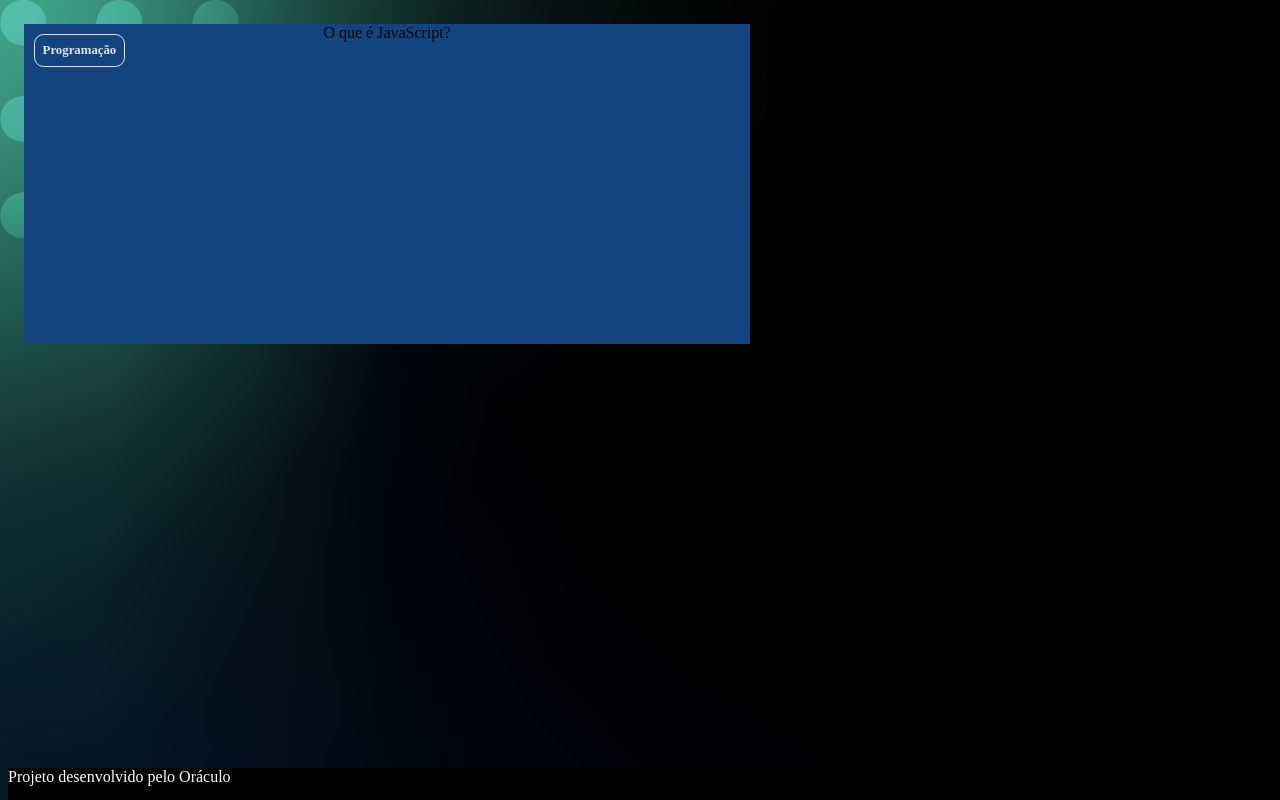
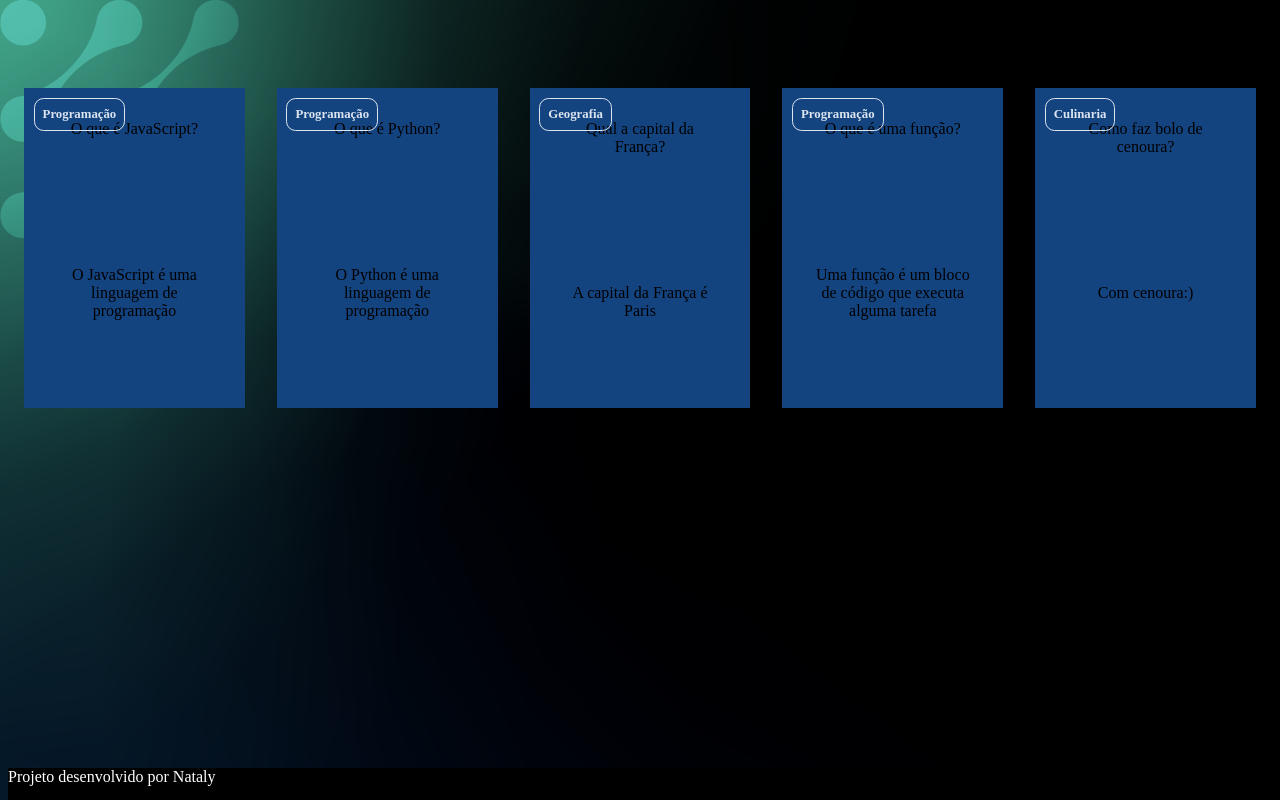
Before and after one commit to natyy200/cartao-aula, a plain HTML site: page index.html in a window 1280 px wide. Drawn offline with Linux system fonts and the light colour scheme; files that its build step writes are made by us from their sources; a web font is replaced by a local one.

Commit message:
Add files via upload

```diff
--- a/app.js
+++ b/app.js
@@ -1,18 +1,18 @@
-function criaCartao(categoria, pergunta, resposta) {
-    let container = document.getElementById('container')
-    let cartao = document.createElement('article')
-    cartao.className = 'cartao'
-}
+function criaCartao(categoria, pergunta, resposta){
+let container = document.getElementById('container')
+let cartao = document.createElement('article')
+cartao.className = 'cartao'
 
 cartao.innerHTML = `
 <div class="cartao__conteudo">
 <h3>${categoria}</h3>
-<div class="cartao__conteudo__pergunta">
+<div class="cartao_conteudo_pergunta">
     <p>${pergunta}</p>
 </div>
-<div class="cartao__conteudo__resposta">
+<div class="cartao_conteudo_resposta">
     <p>${resposta}</p>
 </div>
 </div>
 `
 container.appendChild(cartao)
+}
--- /dev/null
+++ b/assets/style.css
@@ -0,0 +1,90 @@
+@import url('https://fonts.googleapis.com/css2?family=Bai+Jamjuree:ital,wght@0,200;0,300;0,400;0,500;0,600;0,700;1,200;1,300;1,400;1,500;1,600;1,700&display=swap');
+:root {
+    --text-color: #DBE4EF;
+    --card-front-color: #144480;
+    --card-back-color: #00F4BF;
+}
+
+body {
+    background: url('img/bg-desktop.webp');
+    font-family: Bai Jamjuree;
+}
+
+#container {
+    display: flex;
+}
+
+.cartao {
+    margin: 1rem 1rem;
+    height: 20rem;
+    flex-grow: 1;
+    flex-basis: calc(33% - 6rem);
+}
+
+.cartao__conteudo {
+    background-color: var(--card-front-color);
+    text-align: center;
+    /* background-color: aquamarine; */
+    height: 100%;
+    transform-style: preserve-3d;
+    transition: transform 300ms ease-in-out;
+}
+
+.cartao__conteudo h3 {
+    color: var(--text-color);
+    border: 1px solid var(--text-color);
+    text-align: left;
+    padding: 0.5rem;
+    position: absolute;
+    margin: 0.6rem;
+    border-radius: 0.6rem;
+    font-size: 1vw;
+    backface-visibility: hidden;
+}
+
+.cartao__conteudo p {
+    margin-top: 1rem;
+    padding: 2rem;
+    margin-top: 4rem;
+}
+
+.cartao__conteudo__pergunta p {
+    color: var(--text-color);
+    font-weight: 500;
+}
+
+.cartao__conteudo__resposta p {
+    color: var(--card-back-color);
+    font-weight: 700;
+}
+
+.cartao:hover .cartao__conteudo {
+    transform: rotateY(180deg);
+}
+
+.cartao__conteudo__pergunta,
+.cartao__conteudo__resposta {
+    backface-visibility: hidden;
+    position: absolute;
+    height: 100%;
+    width: 100%;
+}
+
+.cartao__conteudo__resposta {
+    transform: rotateY(180deg);
+}
+
+footer {
+    background-color: black;
+    color: white;
+    position: fixed;
+    bottom: 0;
+    width: 100%;
+    height: 2rem;
+}
+
+footer p {
+    text-align: center;
+    font-size: 0.6rem;
+    margin-top: 0.5rem;
+}
--- a/index.html
+++ b/index.html
@@ -6,14 +6,14 @@
     <link rel="preconnect" href="https://fonts.googleapis.com">
     <link rel="preconnect" href="https://fonts.gstatic.com" crossorigin>
     <link href="https://fonts.googleapis.com/css2?family=Bai+Jamjuree:ital,wght@0,200;0,300;0,400;0,500;0,600;0,700;1,200;1,300;1,400;1,500;1,600;1,700&display=swap" rel="stylesheet">
-    <link rel="stylesheet" href="style.css">
+    <link rel="stylesheet" href="/carlinhos-main/assets/style.css">
     <title>Cartão</title>
 </head>
 
 <body>
     <main>
         <section id="container">
-            <article class="cartao">
+            <!-- <article class="cartao">
                 <div class="cartao__conteudo">
                     <h3>Programação</h3>
                     <div class="cartao__conteudo__pergunta">O que é JavaScript?</div>
@@ -47,13 +47,13 @@
                             </p>
                         </div>
                     </div>
-                </article>
+                </article> -->
 
         </section>
     </main>
-    <Footer>Projeto desenvolvido pelo Oráculo</Footer>
+    <Footer>Projeto desenvolvido por Nataly</Footer>
 
-        <script src="app.js"></script>
+    <script src="app.js"></script>
     <script src="perguntas.js"></script>
 </body>
 </html>
--- a/perguntas.js
+++ b/perguntas.js
@@ -1,3 +1,15 @@
+//variaveis
+
+//funções
+
+//chamada
+
+criaCartao(
+'Programação',
+'O que é JavaScript?',
+'O JavaScript é uma linguagem de programação'
+)
+
 criaCartao(
     'Programação',
     'O que é Python?',
@@ -15,3 +27,9 @@ criaCartao(
     'O que é uma função?',
     'Uma função é um bloco de código que executa alguma tarefa'
 )
+
+criaCartao(
+    'Culinaria',
+    'Como faz bolo de cenoura?',
+    'Com cenoura:)'
+)
```
Also changed, not shown: assets/bg-desktop.webp (added), assets/bg-mobile.webp (added), assets/bg-tablet.webp (added), 1 other file.
